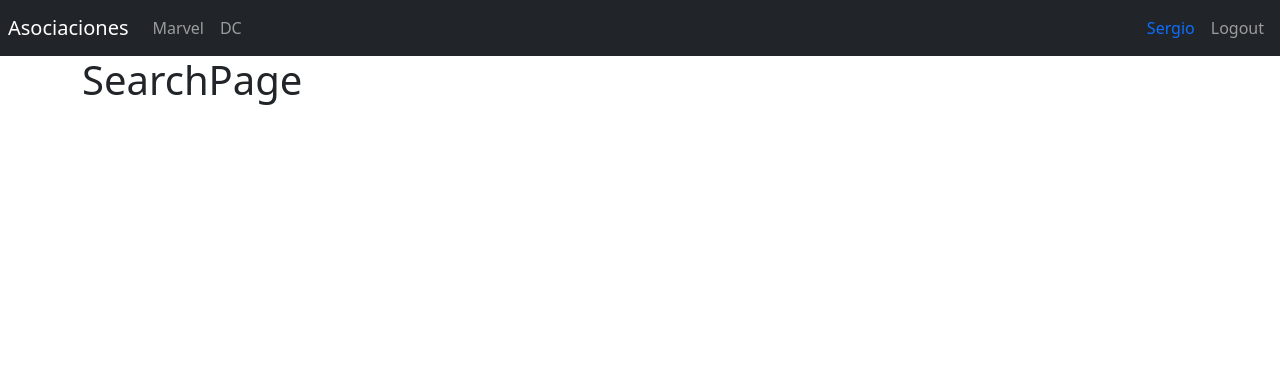
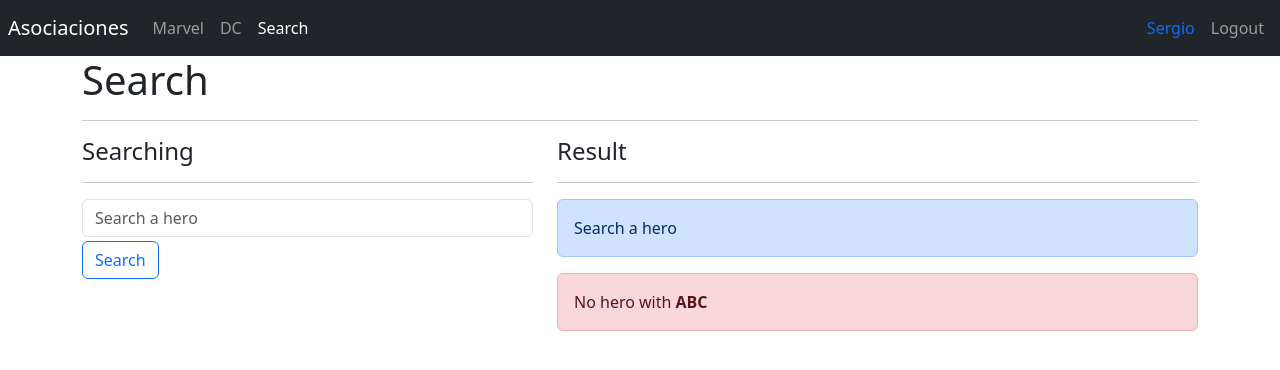
Before and after one commit to sergio-reinoso/App-Heroes-SPA, a React (Vite) app: page /search in a window 1280 px wide. Shown: the top 370 px of the page. Built offline with nearby package versions, Linux system fonts and the light colour scheme.

Commit message:
Empezar a diseñar la pantalla de busqueda

```diff
--- a/src/heroes/pages/SearchPage.jsx
+++ b/src/heroes/pages/SearchPage.jsx
@@ -1,7 +1,45 @@
-
+import {HeroCard} from '../components'
 
 export const SearchPage = () => {
   return (
-    <h1>SearchPage</h1>
+    <>
+      <h1>Search</h1>
+      <hr />
+      <div className="row">
+        <div className="col-5">
+          <h4>Searching</h4>
+          <hr />
+          <form action="">
+            <input
+                type="text"
+                placeholder="Search a hero"
+                className="form-control"
+                name="searchText"
+                autoComplete="off"
+            />
+
+            <button className="btn btn-outline-primary mt-1">
+              Search
+            </button>
+          </form>
+        </div>
+
+        <div className="col-7">
+          <h4>Result</h4>
+          <hr />
+
+          <div className="alert alert-primary">
+            Search a hero
+          </div>
+
+          <div className="alert alert-danger">
+            No hero with <b>ABC</b>
+          </div>
+
+          {/* <HeroCard /> */}
+
+        </div>
+      </div>
+    </>
   )
 }
--- a/src/ui/components/Navbar.jsx
+++ b/src/ui/components/Navbar.jsx
@@ -36,6 +36,12 @@ export const Navbar = () => {
                     >
                         DC
                     </NavLink>
+                    <NavLink
+                        className={ ({isActive}) => `nav-item nav-link ${ isActive ? 'active' : '' } `}
+                        to="/search"
+                    >
+                        Search
+                    </NavLink>
                 </div>
             </div>
 
```
